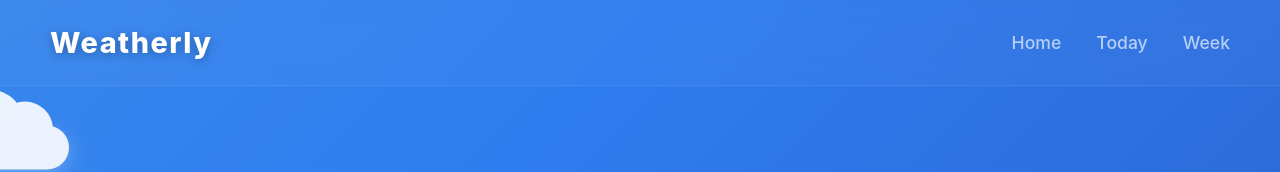
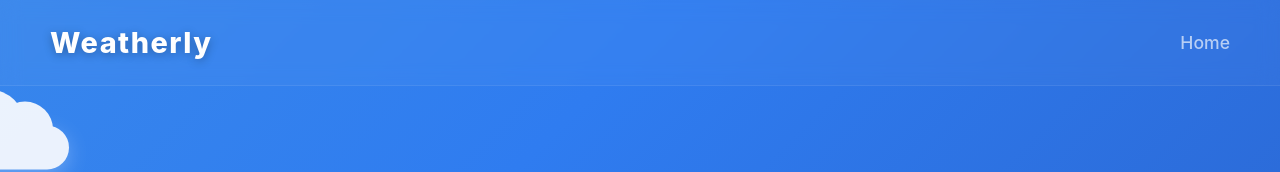
Before and after one commit to ItcProjects-R4/SHR4_SWD2_S1_PROJECT3, a React (Create React App) app: page / in a window 1280 px wide. Shown: the top 172 px of the page. Built offline with nearby package versions, Linux system fonts and the light colour scheme.

Commit message:
Update navigation links in home component
Removed 'Today' and 'Week' links from navigation.

```diff
--- a/src/pages/home/home.jsx
+++ b/src/pages/home/home.jsx
@@ -20,8 +20,6 @@ const Home = () => {
         </div>
         <ul className="nav-links">
           <li><Link to="/">Home</Link></li>
-          <li><Link to="/today">Today</Link></li>
-          <li><Link to="/week">Week</Link></li>
         </ul>
       </nav>
       <div className="clouds-layer">
```
